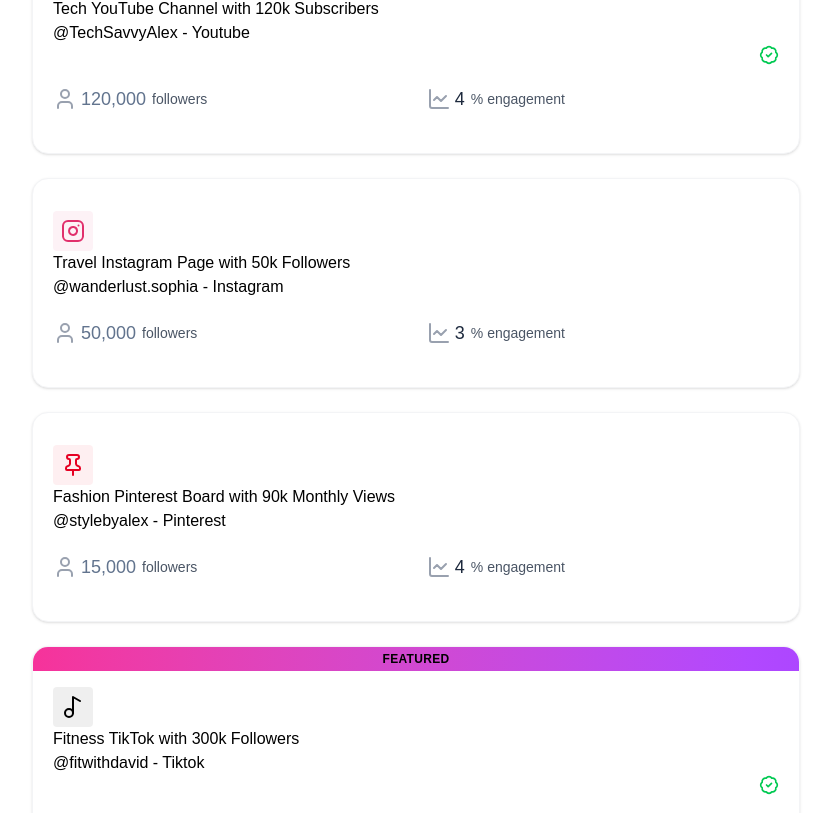
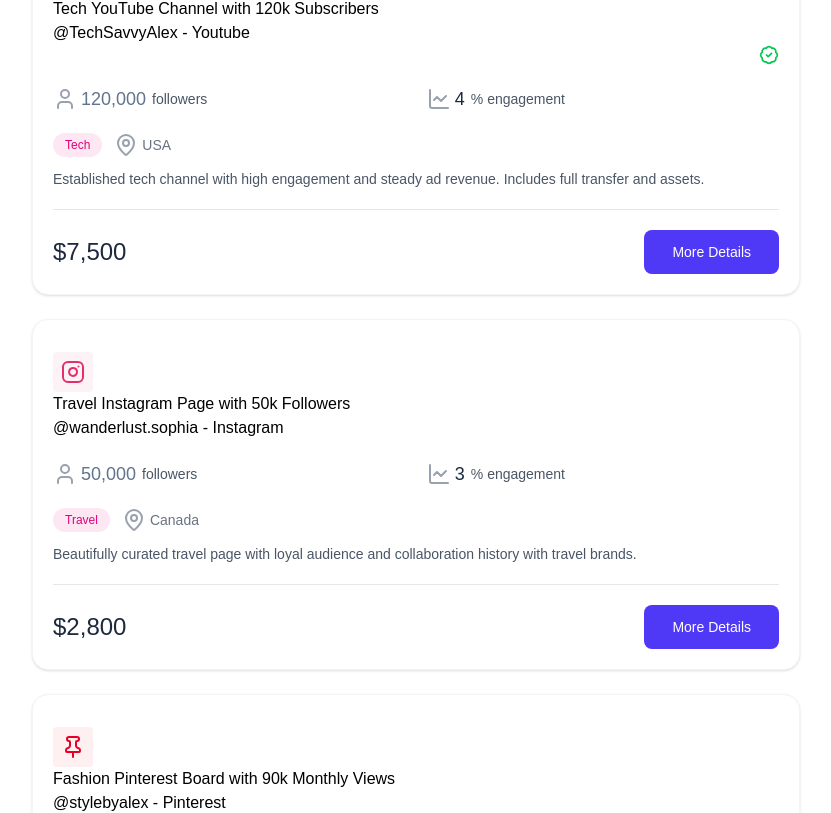
Before and after one commit to jahedripon9/Social-Media-Marketplace, a React (Vite) app in the folder client/: page / in a window 1280 px wide. Shown: the part 780-1593 px from the top of the page, without its empty margins (224-1055 px from the left). Built offline with nearby package versions, Linux system fonts and the light colour scheme; no server answers; a web font is replaced by a local one.

Commit message:
Listing Deatils Page

```diff
--- a/client/src/components/ListingCard.jsx
+++ b/client/src/components/ListingCard.jsx
@@ -1,9 +1,11 @@
 import React from "react";
 import { platformIcons } from "../assets/assets";
-import { BadgeCheck, LineChart, User } from "lucide-react";
+import { BadgeCheck, LineChart, MapPin, User } from "lucide-react";
+import { useNavigate } from "react-router-dom";
 
 const ListingCard = ({ listing }) => {
   const currency = import.meta.env.VITE_CURRENCY || "$";
+  const navigate = useNavigate();
 
   return (
     <div className="relative bg-white rounded-2xl shadow-sm border border-gray-100 overflow-hidden hover:shadow-md transition">
@@ -51,6 +53,42 @@ const ListingCard = ({ listing }) => {
             </div>
           )}
         </div>
+        {/* Tags & Location */}
+        <div className="flex items-center gap-3 mb-3">
+          <span className="text-xs font-medium bg-pink-100 text-pink-600 px-3 py-1 rounded-full capitalize ">
+            {listing.niche}
+          </span>
+          {listing.country && (
+            <div className="flex items-center text-gray-500 text-sm">
+              <MapPin className="size-6 mr-1 text-gray-400" />
+              {listing.country}
+            </div>
+          )}
+        </div>
+
+        {/* Description */}
+        <p className="text-sm text-gray-600 mb-4 line-clamp-2">
+          {listing.description}
+        </p>
+        <hr className="my-5 border-gray-200" />
+        {/* Footer */}
+        <div className="flex items-center justify-between">
+          <div className="flex items-baseline">
+            <span className="text-2xl font-medium text-slate-800">
+              {currency}
+              {listing.price.toLocaleString()}
+            </span>
+          </div>
+          <button
+            onClick={() => {
+              navigate(`/listing/${listing.id}`);
+              scrollTo(0, 0);
+            }}
+            className="px-7 py-3 bg-indigo-600 text-white text-sm rounded-lg hover:bg-indigo-700 transition"
+          >
+            More Details
+          </button>
+        </div>
       </div>
     </div>
   );
```
